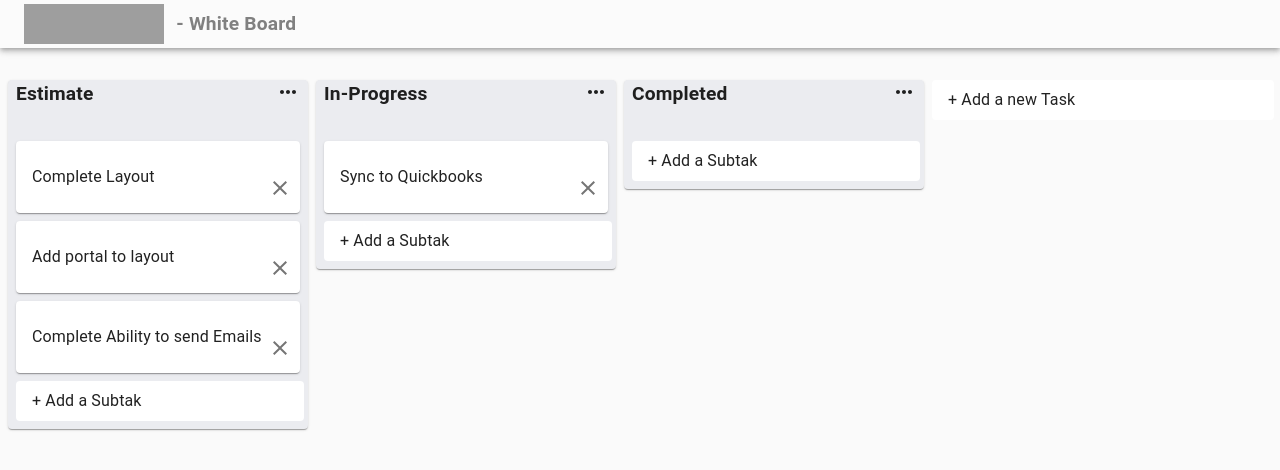
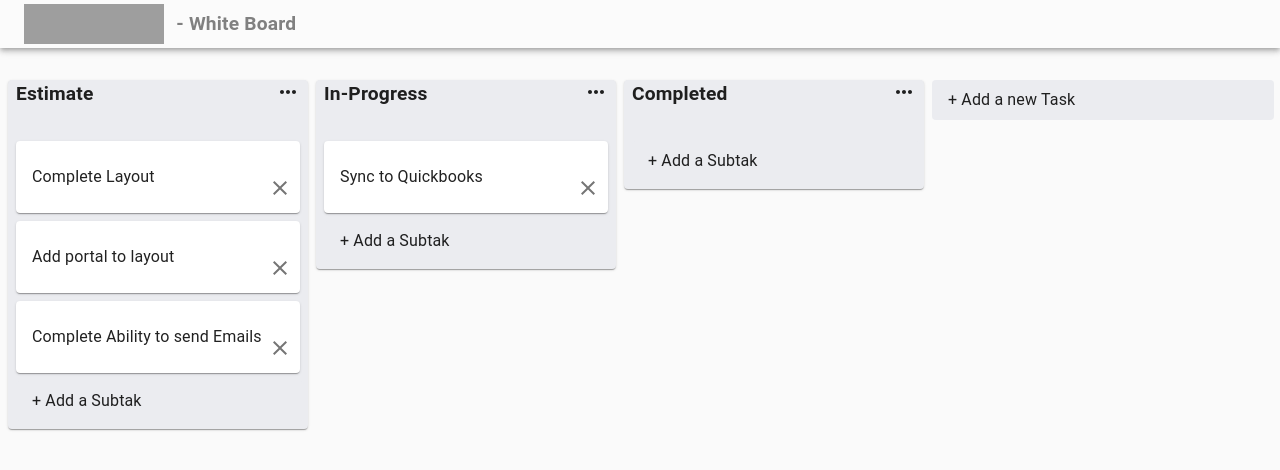
Before and after one commit to cmachado92/white-board, a React (Create React App) app: page / in a window 1280 px wide. Shown: the top 470 px of the page. Built offline with nearby package versions, Linux system fonts and the light colour scheme; grey boxes are pictures that could not be loaded.

Commit message:
Finished styling to edit cards details

```diff
--- a/src/components/Card.js
+++ b/src/components/Card.js
@@ -4,6 +4,7 @@ import ClearIcon from "@material-ui/icons/Clear";
 import { makeStyles } from "@material-ui/core/styles";
 import { Draggable } from "react-beautiful-dnd";
 import storeApi from "../utils/storeApi";
+import ClickOutside from "../utils/ClickOutside";
 
 const useStyle = makeStyles((theme) => ({
   card: {
@@ -49,8 +50,8 @@ const Card = ({ card, index, listId }) => {
           {...provided.draggableProps}
         >
           {open ? (
+            <ClickOutside onClick={() => setOpen(false)}>
               <Paper className={classes.updateCardField}>
-              <div>
                 <div>
                   <InputBase
                     className={(classes.updateCardField, classes.card)}
@@ -66,11 +67,10 @@ const Card = ({ card, index, listId }) => {
                     onBlur={handleOnBlur}
                   />
                 </div>
-              </div>
               </Paper>
+            </ClickOutside>
           ) : (
             <Paper className={classes.card}>
-              <div>
               <div>
                 <Typography
                   onClick={() => setOpen(!open)}
@@ -82,7 +82,6 @@ const Card = ({ card, index, listId }) => {
                   <ClearIcon />
                 </IconButton>
               </div>
-              </div>
             </Paper>
           )}
         </div>
--- a/src/components/Input/InputCard.js
+++ b/src/components/Input/InputCard.js
@@ -55,6 +55,7 @@ export default function InputCard({ setOpen, listId, type }) {
         <div>
           <Paper className={classes.card}>
             <InputBase
+              autoFocus
               onChange={handleOnChange}
               multiline
               fullWidth
--- a/src/components/Input/InputContainer.js
+++ b/src/components/Input/InputContainer.js
@@ -17,7 +17,7 @@ const useStyle = makeStyles((theme) => ({
     padding: theme.spacing(1, 1, 1, 2),
     margin: theme.spacing(0, 1, 1, 1),
     width: "96%",
-    background: "#fff",
+    background: "#EBECF0",
     "&:hover": {
       backgroundColor: fade("#64B5F6", 0.25),
     },
@@ -30,7 +30,7 @@ export default function InputContainer({ listId, type }) {
   return (
     <div className={classes.root}>
       <Collapse in={open}>
-        <InputCard setOpen={setOpen} listId={listId} type={type} />
+        <InputCard autoFocus setOpen={setOpen} listId={listId} type={type} />
       </Collapse>
       <Collapse in={!open}>
         <Paper
```
Also changed, not shown: src/components/List/Title.js (+12 -12 lines). Lines whose indentation alone changed are shown as unchanged.
